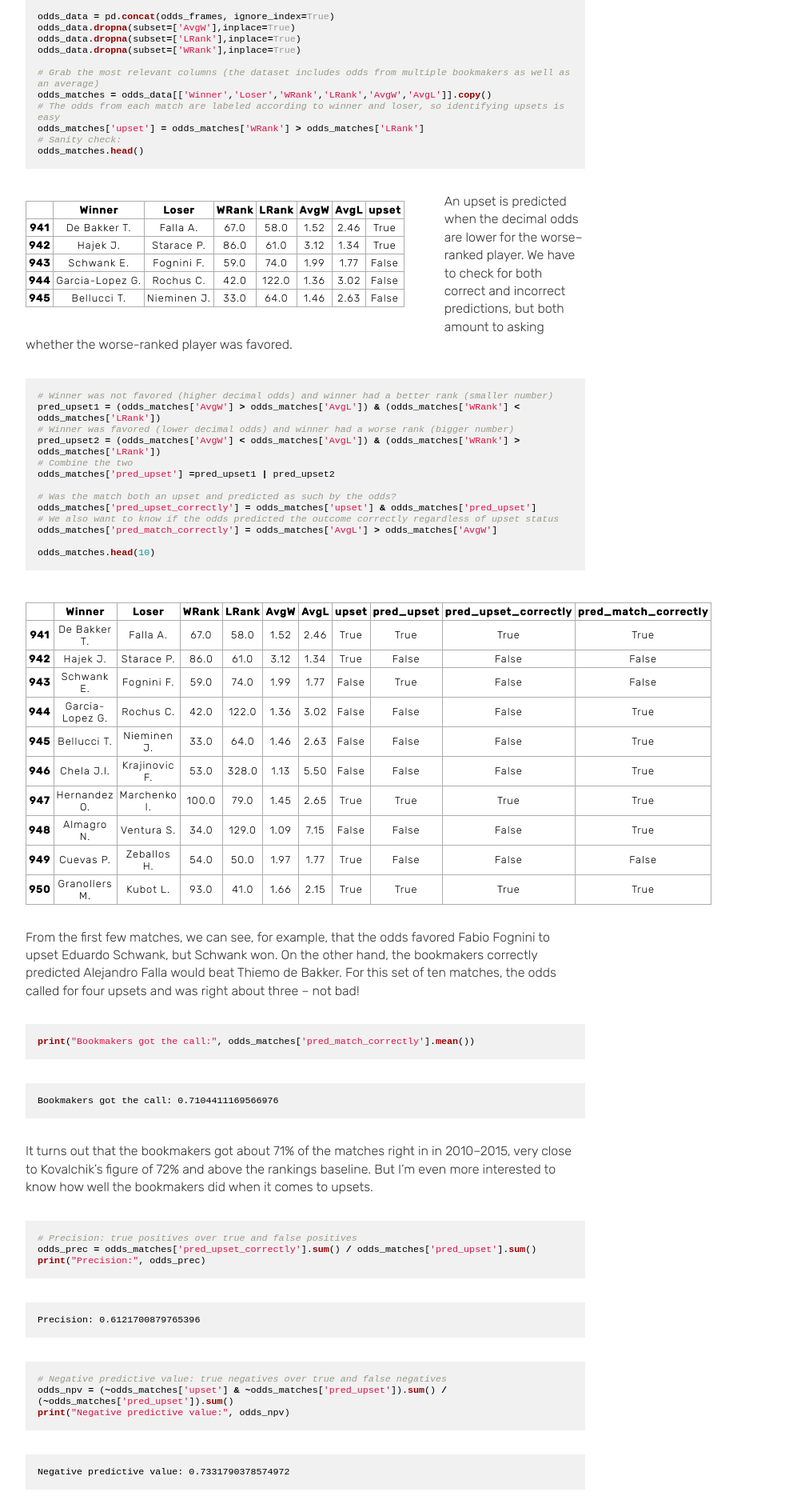
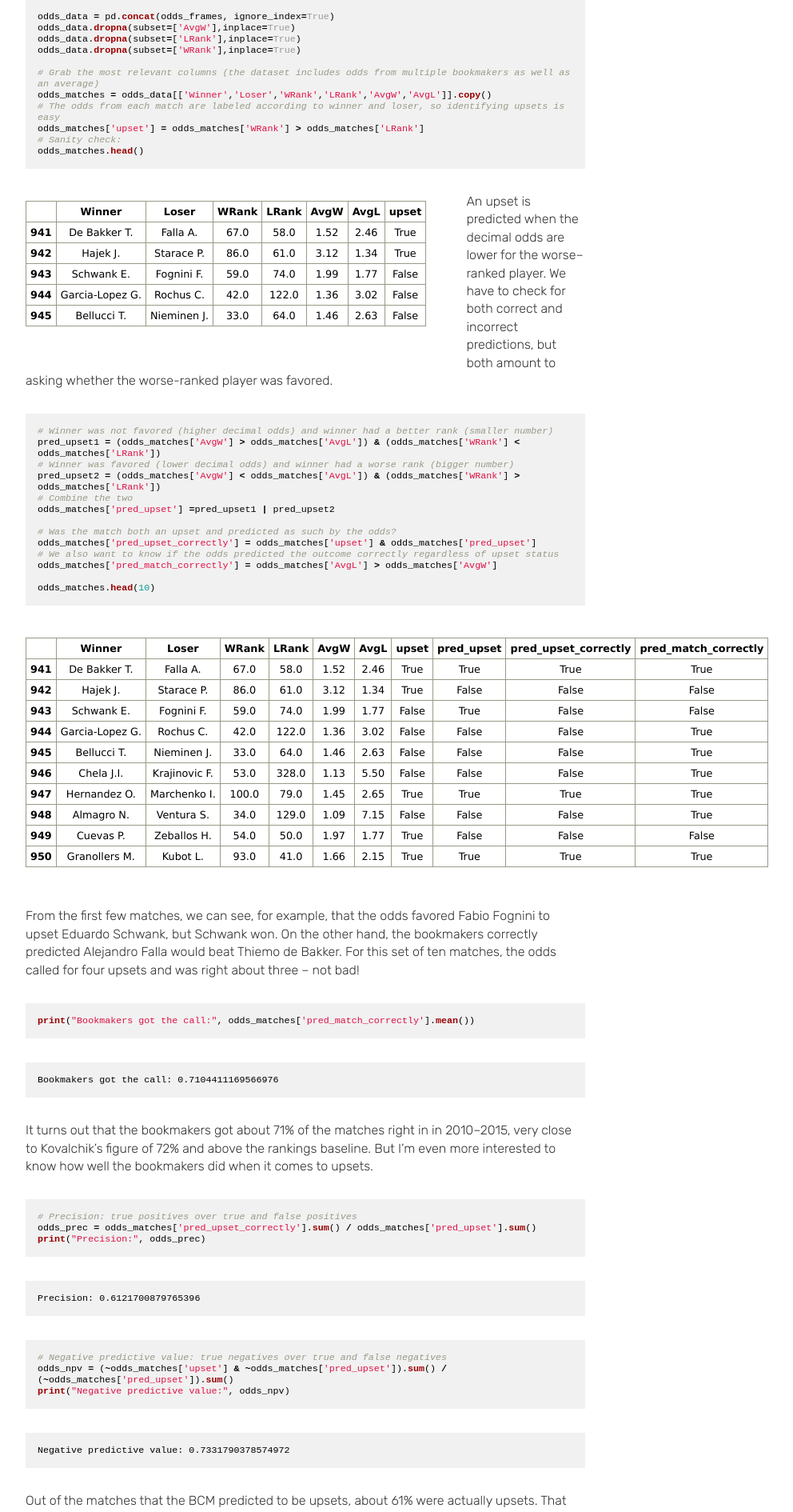
Before and after one commit to bmill42/bmill42.github.io, a Jekyll site: the page built from _posts/2021-01-30-tennis-predictions.md, in a window 1280 px wide. Shown: the part 4296-6186 px from the top of the page at 80% size, without its empty margins (218-1210 px from the left). Built offline with Jekyll 4.4.1, drawn with Linux system fonts in a browser that asks for light colours.

Commit message:
more formatting improvements

```diff
--- a/css/main.css
+++ b/css/main.css
@@ -40,21 +40,22 @@ code {
 }
 
 table.dataframe {
-  margin: 10px 50px 30px 0px;
+  margin: 10px 50px 50px 0px;
   border-collapse: collapse;
-  border: 1px solid #ACACAC;
+  border: 1px solid #999988;
   text-align: center;
-  font-family: 'Rubik', 'Verdana', 'Arial', 'Sans-Serif';
+  font-family: 'Verdana', 'Arial', 'Sans-Serif';
   font-weight: lighter;
   font-size: 0.8em;
   float: left;
 }
 
 thead, th, td, tr {
-  padding: 3px;
+  padding: 5px;
   text-align: center;
-  letter-spacing: 1px;
-  border: 1px solid #ACACAC;
+  border: 1px solid #999988;
+  white-space: nowrap;
+  overflow: hidden;
 }
 
 
```
